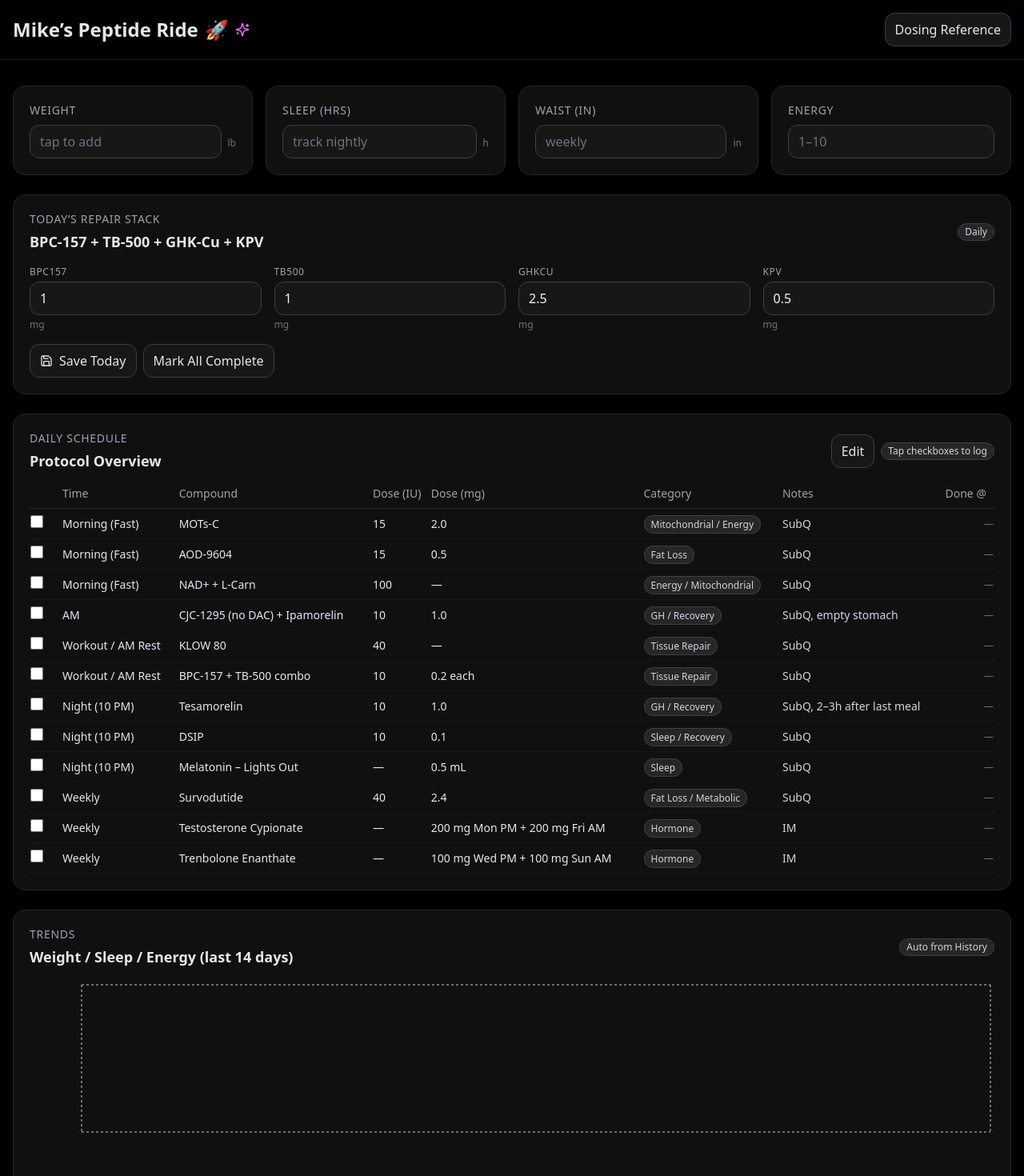
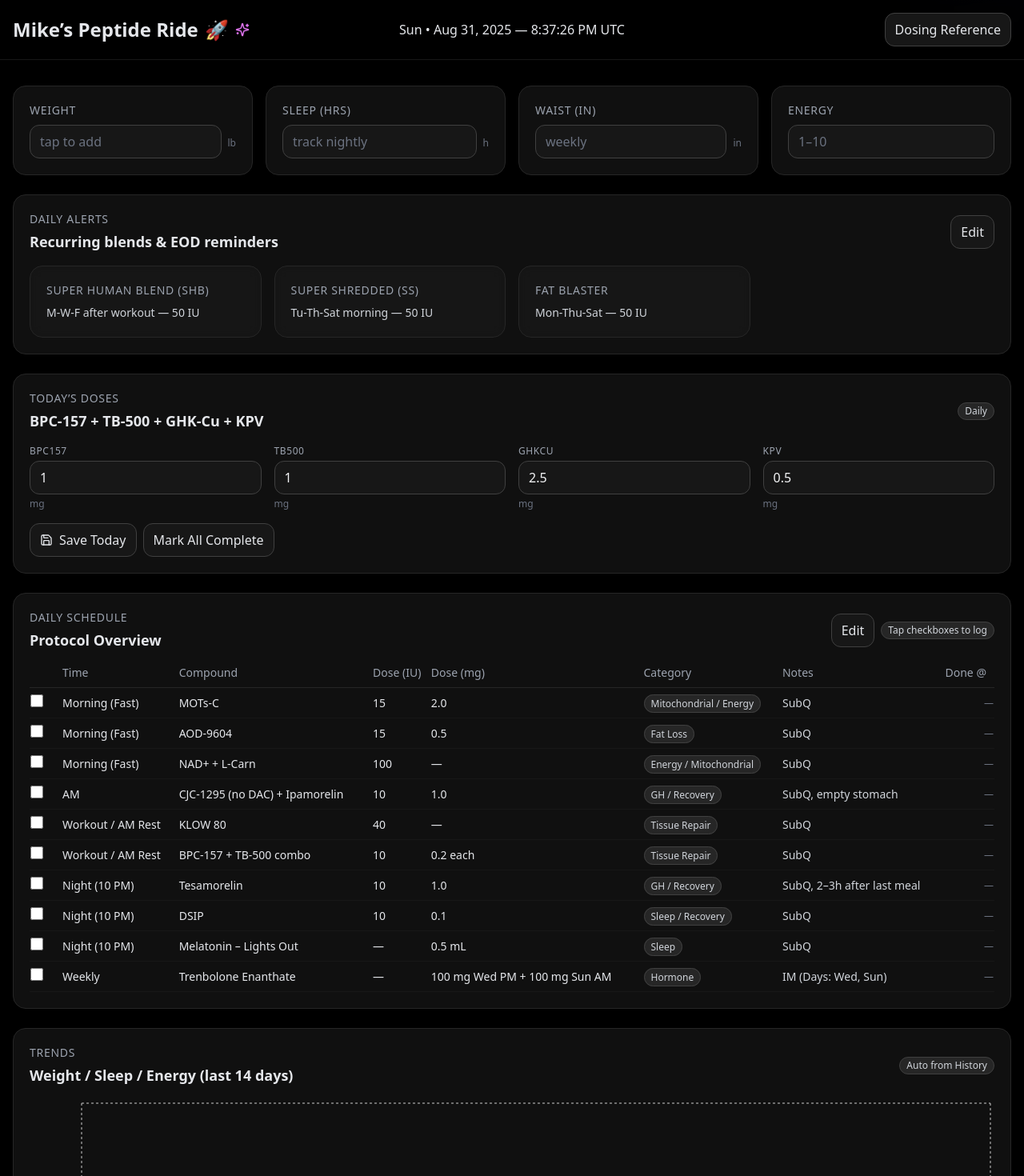
Before and after one commit to UofMx2/Peptide-Dashboard-Mikev2, a React (Vite) app: page / in a window 1280 px wide. Shown: the top 1470 px of the page at 80% size. Built offline with nearby package versions, Linux system fonts and the light colour scheme.

Commit message:
Update App.jsx

```diff
--- a/src/App.jsx
+++ b/src/App.jsx
@@ -3,7 +3,7 @@ import { motion } from "framer-motion";
 import {
   LineChart, Line, ResponsiveContainer, XAxis, YAxis, Tooltip, CartesianGrid
 } from "recharts";
-import { Save, Sparkles } from "lucide-react";
+import { Save, Sparkles, Plus, Trash2 } from "lucide-react";
 
 // ----- persistence keys -----
 const KEY_HISTORY = "mpr-history";
@@ -17,7 +17,10 @@ const load = (k, fallback) => {
 };
 const save = (k, v) => localStorage.setItem(k, JSON.stringify(v));
 
+const DOW_SHORT = ["Sun","Mon","Tue","Wed","Thu","Fri","Sat"];
+
 // === Default daily stack (table rows) ===
+// Add `days` for Weekly items; table will auto-show them only on those days.
 const DEFAULT_STACK_ROWS = [
   // Morning (Fast)
   { id: "motsc",   time: "Morning (Fast)", compound: "MOTs-C",                        doseIU: "15",  doseMg: "2.0",       category: "Mitochondrial / Energy", notes: "SubQ" },
@@ -36,20 +39,57 @@ const DEFAULT_STACK_ROWS = [
   { id: "dsip",    time: "Night (10 PM)",   compound: "DSIP",                        doseIU: "10",  doseMg: "0.1",        category: "Sleep / Recovery",       notes: "SubQ" },
   { id: "mel_lo",  time: "Night (10 PM)",   compound: "Melatonin – Lights Out",      doseIU: "—",   doseMg: "0.5 mL",     category: "Sleep",                  notes: "SubQ" },
 
-  // Weekly
-  { id: "survo",   time: "Weekly",          compound: "Survodutide",                 doseIU: "40",  doseMg: "2.4",        category: "Fat Loss / Metabolic",   notes: "SubQ" },
-  { id: "testc",   time: "Weekly",          compound: "Testosterone Cypionate",      doseIU: "—",   doseMg: "200 mg Mon PM + 200 mg Fri AM", category: "Hormone", notes: "IM" },
-  { id: "trenE",   time: "Weekly",          compound: "Trenbolone Enanthate",        doseIU: "—",   doseMg: "100 mg Wed PM + 100 mg Sun AM", category: "Hormone", notes: "IM" },
+  // Weekly (shown only on listed days)
+  { id: "survo",   time: "Weekly",          compound: "Survodutide",                 doseIU: "40",  doseMg: "2.4",        category: "Fat Loss / Metabolic",   notes: "SubQ", days: ["Sat"] },
+  { id: "testc",   time: "Weekly",          compound: "Testosterone Cypionate",      doseIU: "—",   doseMg: "200 mg Mon PM + 200 mg Fri AM", category: "Hormone", notes: "IM", days: ["Mon","Fri"] },
+  { id: "trenE",   time: "Weekly",          compound: "Trenbolone Enanthate",        doseIU: "—",   doseMg: "100 mg Wed PM + 100 mg Sun AM", category: "Hormone", notes: "IM", days: ["Wed","Sun"] },
+];
+
+// === Daily Alerts (editable, up to 8 boxes) ===
+const DEFAULT_ALERTS = [
+  { id: "alrt1", title: "Super Human Blend (SHB)", plan: "M-W-F after workout — 50 IU" },
+  { id: "alrt2", title: "Super Shredded (SS)",     plan: "Tu-Th-Sat morning — 50 IU" },
+  { id: "alrt3", title: "Fat Blaster",             plan: "Mon-Thu-Sat — 50 IU" },
 ];
 
 export default function App() {
+  // --- Live clock ---
+  const [now, setNow] = useState(new Date());
+  useEffect(() => {
+    const t = setInterval(() => setNow(new Date()), 1000);
+    return () => clearInterval(t);
+  }, []);
+  const clockFmt = useMemo(() => {
+    const parts = new Intl.DateTimeFormat(undefined, {
+      weekday: "short", month: "short", day: "2-digit", year: "numeric",
+      hour: "numeric", minute: "2-digit", second: "2-digit", timeZoneName: "short"
+    }).formatToParts(now);
+    const get = (type) => parts.find(p => p.type === type)?.value || "";
+    // Sun • Aug 31, 2025 — 7:42:15 PM EDT
+    return `${get("weekday")} • ${get("month")} ${get("day")}, ${get("year")} — ${get("hour")}:${get("minute")}:${get("second")} ${get("dayPeriod")} ${get("timeZoneName")}`.replace(/\s+/g," ").trim();
+  }, [now]);
+
+  const todayDowShort = DOW_SHORT[now.getDay()];
+
   // --- KPI state (persisted) ---
   const [kpis, setKpis] = useState(() =>
     load(KEY_KPIS, { weight: "", sleep: "", waist: "", energy: "" })
   );
   useEffect(() => save(KEY_KPIS, kpis), [kpis]);
 
-  // --- Today’s repair stack quick editor ---
+  // --- Daily Alerts (editable) ---
+  const [alerts, setAlerts] = useState(DEFAULT_ALERTS);
+  const [alertsEdit, setAlertsEdit] = useState(false);
+  const addAlert = () => {
+    if (alerts.length >= 8) return;
+    const id = `alrt${crypto?.randomUUID?.() || Math.random().toString(36).slice(2,8)}`;
+    setAlerts(a => [...a, { id, title: "", plan: "" }]);
+  };
+  const updateAlert = (id, field, value) =>
+    setAlerts(a => a.map(x => x.id === id ? { ...x, [field]: value } : x));
+  const deleteAlert = (id) => setAlerts(a => a.filter(x => x.id !== id));
+
+  // --- Today’s doses quick editor ---
   const [todayDose, setTodayDose] = useState({
     bpc157: 1.0, tb500: 1.0, ghkcu: 2.5, kpv: 0.5,
   });
@@ -63,9 +103,36 @@ export default function App() {
     Object.fromEntries(DEFAULT_STACK_ROWS.map(r => [r.id, { done:false, ts:null }]))
   );
 
+  // Pulse the most recently toggled row
+  const [lastPulsedId, setLastPulsedId] = useState(null);
+  const toggleRow = (rowId, current) => {
+    const next = !current;
+    setChecklist(prev => ({
+      ...prev,
+      [rowId]: { done: next, ts: next ? new Date().toLocaleTimeString() : null }
+    }));
+    setLastPulsedId(rowId);
+    setTimeout(() => setLastPulsedId(null), 700);
+  };
+
   // --- Inline edit mode for table ---
   const [editMode, setEditMode] = useState(false);
   const updateRow = (id, field, value) => {
+    // special: let user edit weekly 'days' as comma separated list
+    if (field === "days") {
+      const arr = value.split(",").map(s => s.trim()).filter(Boolean).map(s => {
+        const t = s.slice(0,3).toLowerCase();
+        return t === "sun" ? "Sun" :
+               t === "mon" ? "Mon" :
+               t === "tue" ? "Tue" :
+               t === "wed" ? "Wed" :
+               t === "thu" ? "Thu" :
+               t === "fri" ? "Fri" :
+               t === "sat" ? "Sat" : s;
+      });
+      setRows(prev => prev.map(r => (r.id === id ? { ...r, days: arr } : r)));
+      return;
+    }
     setRows(prev => prev.map(r => (r.id === id ? { ...r, [field]: value } : r)));
   };
 
@@ -90,7 +157,8 @@ export default function App() {
         doses: { ...todayDose },
         kpis: { ...kpis },
         checklist: { ...checklist },
-        rows: rows, // snapshot of edited stack rows for today
+        rows: rows,       // snapshot (including any edited weekly days)
+        alerts: alerts,
       };
       const next = [...prev];
       if (idx >= 0) next[idx] = record; else next.push(record);
@@ -104,11 +172,22 @@ export default function App() {
     setTimeout(saveToday, 50);
   };
 
+  // --- Filter Weekly rows to today's day ---
+  const visibleRows = useMemo(() => {
+    return rows.filter(r => {
+      if (r.time !== "Weekly") return true;
+      if (!Array.isArray(r.days) || r.days.length === 0) return true;
+      return r.days.includes(todayDowShort);
+    });
+  }, [rows, todayDowShort]);
+
   return (
     <div className="min-h-screen">
       {/* Top bar */}
       <header className="sticky top-0 z-10 backdrop-blur bg-black/50 border-b border-neutral-900">
-        <div className="mx-auto max-w-7xl px-4 py-4 flex items-center justify-between">
+        <div className="mx-auto max-w-7xl px-4 py-4 grid grid-cols-3 items-center">
+          {/* Left: Title */}
+          <div className="justify-self-start">
             <h1 className="text-xl sm:text-2xl font-semibold flex items-center gap-2">
               Mike’s Peptide Ride <span className="text-pink-400">🚀</span>
               <motion.span
@@ -121,9 +200,19 @@ export default function App() {
                 <Sparkles size={18} className="text-fuchsia-400" />
               </motion.span>
             </h1>
+          </div>
+
+          {/* Center: Live Clock */}
+          <div className="justify-self-center text-sm sm:text-base font-medium text-gray-200">
+            {clockFmt}
+          </div>
+
+          {/* Right: Link */}
+          <div className="justify-self-end">
             <a className="btn" href="https://researchdosing.com/dosing-information/" target="_blank" rel="noreferrer">
               Dosing Reference
             </a>
+          </div>
         </div>
       </header>
 
@@ -154,11 +243,60 @@ export default function App() {
           ))}
         </motion.section>
 
+        {/* DAILY ALERTS (editable boxes) */}
+        <motion.section className="card" initial={{ opacity:0, y:10 }} animate={{ opacity:1, y:0 }}>
+          <div className="flex items-center justify-between gap-3">
+            <div>
+              <div className="card-title">Daily Alerts</div>
+              <h2 className="text-lg font-semibold mt-1">Recurring blends & EOD reminders</h2>
+            </div>
+            <div className="flex items-center gap-2">
+              <button className="btn" onClick={() => setAlertsEdit(e => !e)}>
+                {alertsEdit ? "Done" : "Edit"}
+              </button>
+              {alertsEdit && alerts.length < 8 && (
+                <button className="btn" onClick={addAlert}><Plus size={16}/>Add</button>
+              )}
+            </div>
+          </div>
+
+          <div className="mt-4 grid grid-cols-1 sm:grid-cols-2 lg:grid-cols-4 gap-4">
+            {alerts.map(a => (
+              <div key={a.id} className="card">
+                {alertsEdit ? (
+                  <div className="space-y-2">
+                    <input
+                      className="input"
+                      placeholder="Title (e.g., SHB)"
+                      value={a.title}
+                      onChange={(e)=>updateAlert(a.id, "title", e.target.value)}
+                    />
+                    <input
+                      className="input"
+                      placeholder="Schedule (e.g., M-W-F after workout — 50 IU)"
+                      value={a.plan}
+                      onChange={(e)=>updateAlert(a.id, "plan", e.target.value)}
+                    />
+                    <div className="flex justify-end">
+                      <button className="btn" onClick={()=>deleteAlert(a.id)}><Trash2 size={16}/>Delete</button>
+                    </div>
+                  </div>
+                ) : (
+                  <>
+                    <div className="card-title">{a.title || "Untitled"}</div>
+                    <div className="mt-2 text-sm text-gray-300">{a.plan || "Add schedule…"}</div>
+                  </>
+                )}
+              </div>
+            ))}
+          </div>
+        </motion.section>
+
         {/* Today’s doses quick editor */}
         <motion.section className="card" initial={{ opacity:0, y:10 }} animate={{ opacity:1, y:0 }}>
           <div className="flex items-center justify-between gap-3">
             <div>
-              <div className="card-title">Today’s Repair Stack</div>
+              <div className="card-title">Today’s Doses</div>
               <h2 className="text-lg font-semibold mt-1">BPC-157 + TB-500 + GHK-Cu + KPV</h2>
             </div>
             <span className="badge">Daily</span>
@@ -217,21 +355,18 @@ export default function App() {
                 </tr>
               </thead>
               <tbody>
-                {rows.map(row => {
+                {visibleRows.map(row => {
                   const st = checklist[row.id] || { done:false, ts:null };
+                  const pulsing = lastPulsedId === row.id ? "row-pulse" : "";
+                  const daysStr = Array.isArray(row.days) && row.days.length ? ` (Days: ${row.days.join(", ")})` : "";
                   return (
-                    <tr key={row.id}>
+                    <tr key={row.id} className={pulsing}>
                       <td>
                         <input
                           type="checkbox"
                           className="h-4 w-4 accent-emerald-500"
                           checked={!!st.done}
-                          onChange={() =>
-                            setChecklist(prev => ({
-                              ...prev,
-                              [row.id]: { done: !st.done, ts: !st.done ? new Date().toLocaleTimeString() : null }
-                            }))
-                          }
+                          onChange={() => toggleRow(row.id, st.done)}
                         />
                       </td>
                       <td className="whitespace-nowrap">{row.time}</td>
@@ -250,9 +385,23 @@ export default function App() {
                       </td>
                       <td><span className="badge">{row.category}</span></td>
                       <td>
-                        {editMode
-                          ? <input className="input" value={row.notes ?? ""} onChange={(e)=>updateRow(row.id, "notes", e.target.value)} />
-                          : <span className="text-gray-300">{row.notes}</span>}
+                        {editMode ? (
+                          <div className="grid gap-2">
+                            <input className="input" value={row.notes ?? ""} onChange={(e)=>updateRow(row.id, "notes", e.target.value)} />
+                            {row.time === "Weekly" && (
+                              <input
+                                className="input"
+                                placeholder="Days (e.g., Mon,Fri)"
+                                value={Array.isArray(row.days) ? row.days.join(", ") : ""}
+                                onChange={(e)=>updateRow(row.id, "days", e.target.value)}
+                              />
+                            )}
+                          </div>
+                        ) : (
+                          <span className="text-gray-300">
+                            {row.notes}{daysStr}
+                          </span>
+                        )}
                       </td>
                       <td className="text-right text-xs text-gray-500">{st.ts ?? "—"}</td>
                     </tr>
```
Lines whose indentation alone changed are shown as unchanged.
